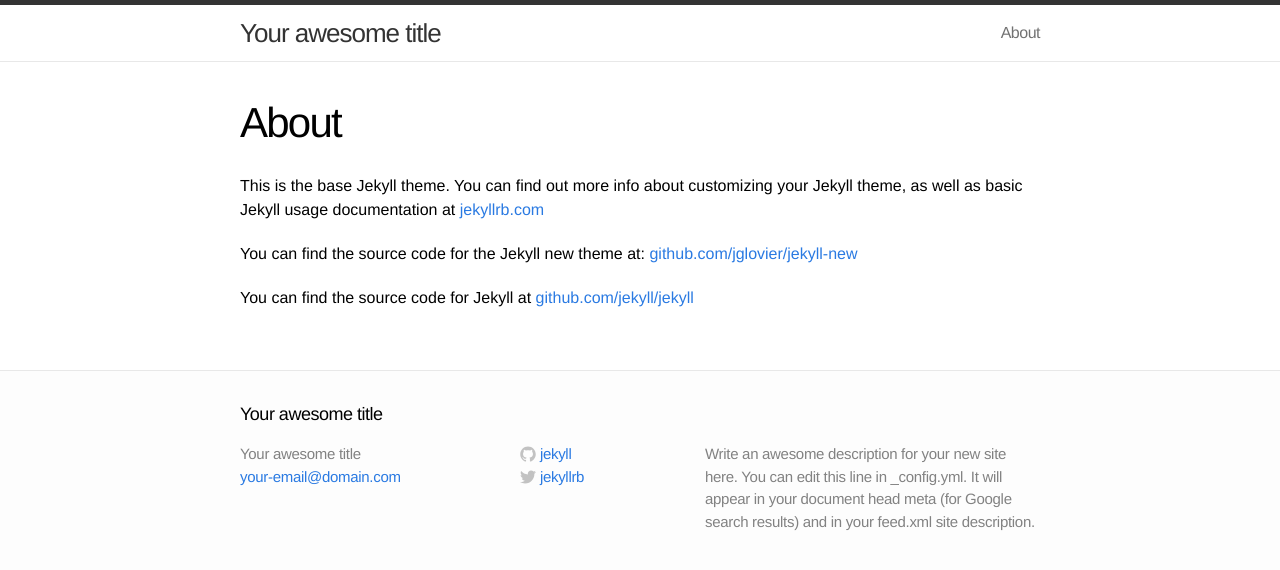
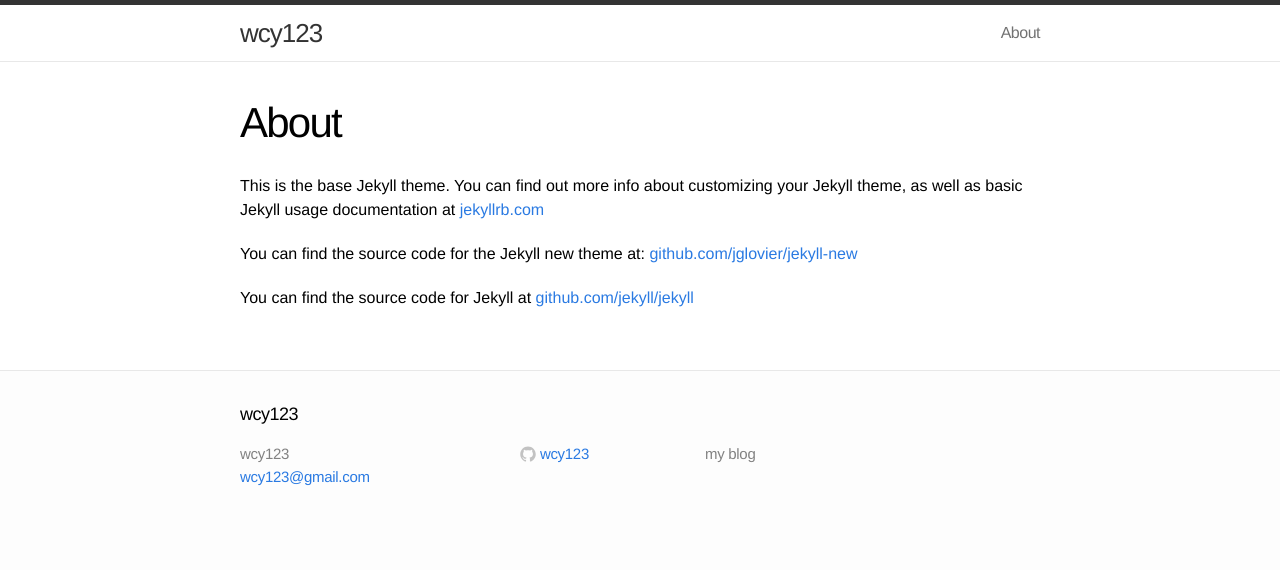
Before and after one commit to wcy123/wcy123.github.com, a Jekyll site: the page built from about.md, in a window 1280 px wide. Shown: the top 570 px of the page. Built offline with Jekyll 4.4.1, drawn with Linux system fonts in a browser that asks for light colours.

Commit message:
2014-08-01-create-a-blog-on-git-hub-com.markdown

```diff
--- /dev/null
+++ b/Gemfile
@@ -0,0 +1,2 @@
+source 'https://rubygems.org'
+gem 'github-pages'
--- a/_config.yml
+++ b/_config.yml
@@ -1,11 +1,9 @@
 # Site settings
-title: Your awesome title
-email: your-email@domain.com
-description: "Write an awesome description for your new site here. You can edit this line in _config.yml. It will appear in your document head meta (for Google search results) and in your feed.xml site description."
+title: wcy123
+email: wcy123@gmail.com
+description: "my blog"
 baseurl: ""
-url: "http://yourdomain.com"
-twitter_username: jekyllrb
-github_username:  jekyll
+github_username:  wcy123
 
 # Build settings
 markdown: kramdown
```
Also changed, not shown: _posts/2014-08-01-create-a-blog-on-git-hub-com.markdown (added, +66 -0 lines), _posts/2014-08-01-welcome-to-jekyll.markdown (deleted, +0 -24 lines), 1 other file.
